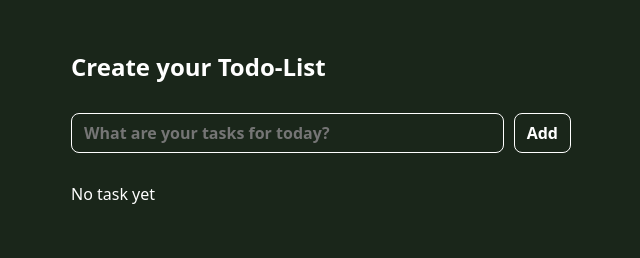
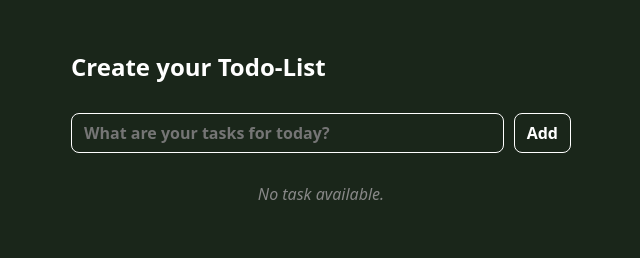
Before and after one commit to mycvlnn/js-mini-todo-app, a plain HTML site: page index.html in a window 1280 px wide. Shown: the whole page, without its empty margins (319-959 px from the left). Drawn offline with Linux system fonts and the light colour scheme.

Commit message:
7. fix some bug

```diff
--- a/main.js
+++ b/main.js
@@ -10,7 +10,7 @@ const submitBtn = $("#submit");
 
 const renderTasks = () => {
     if (tasks.length <= 0) {
-        taskList.innerHTML = `<p>No task yet</p>`;
+        taskList.innerHTML = `<p class="empty-message">No task available.</p>`;
 
         return;
     }
@@ -66,6 +66,12 @@ const handleTaskActions = (e) => {
     // Xử lý khi click vào nút edit
     if (e.target.matches(".task-btn.edit")) {
         const newTitle = prompt("Please enter the new task", taskItem.title);
+        if (newTitle === null) return;
+        console.log(newTitle);
+        if (!newTitle.trim()) {
+            alert("Please enter something!");
+            return;
+        }
         taskItem.title = newTitle;
 
         renderTasks();
--- a/styles.css
+++ b/styles.css
@@ -117,3 +117,9 @@ main {
     cursor: pointer;
     text-decoration: underline;
 }
+
+.empty-message {
+    text-align: center;
+    color: #888;
+    font-style: italic;
+}
```
